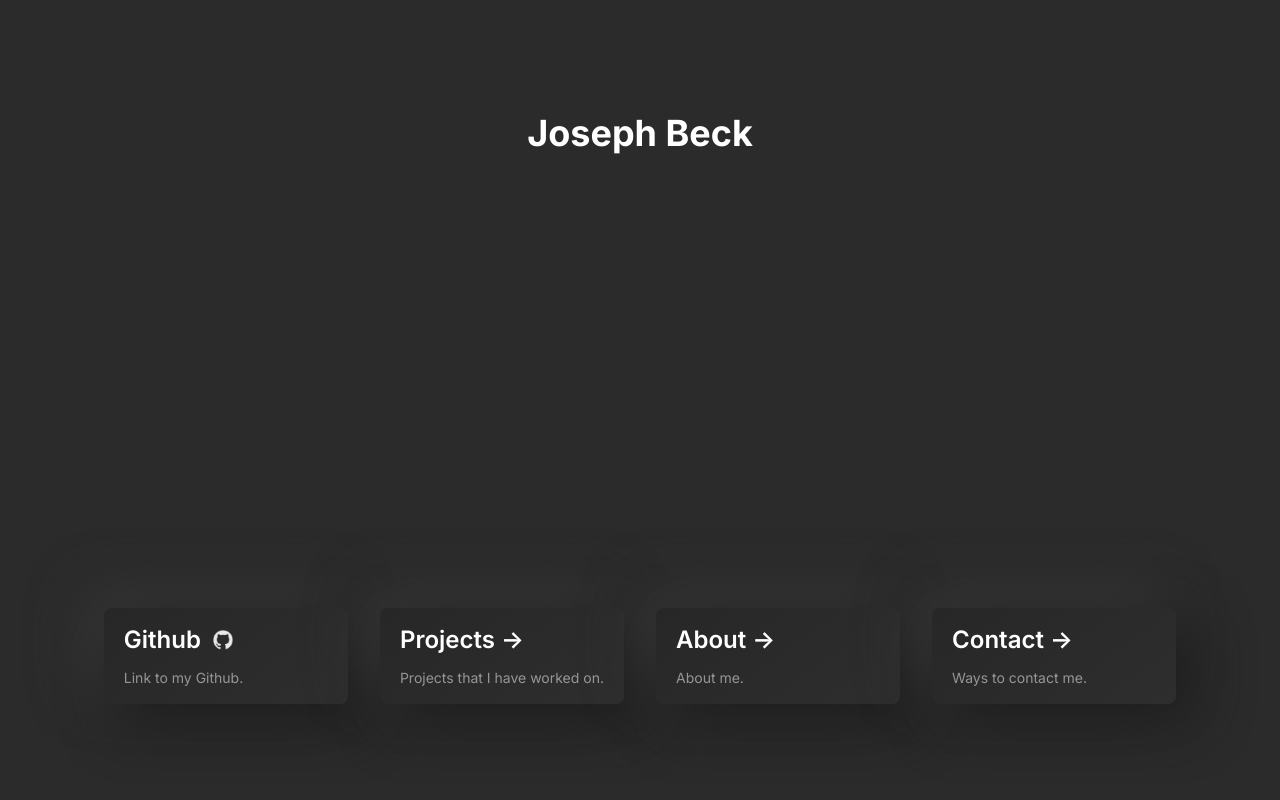
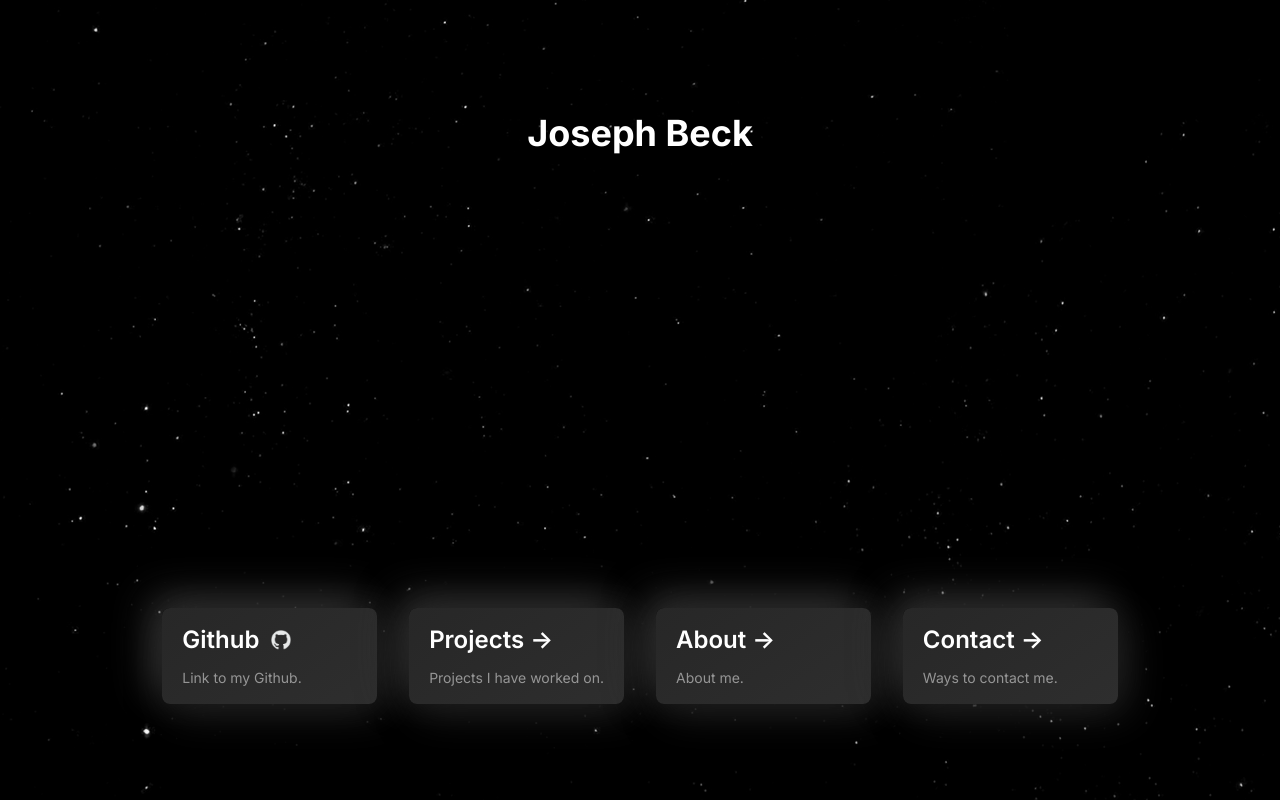
Before and after one commit to joseph-beck/joseph-beck.com, a Next.js app: page / in a window 1280 px wide. Built offline with nearby package versions, Linux system fonts and the light colour scheme.

Commit message:
added star background?

```diff
--- a/pages/index.tsx
+++ b/pages/index.tsx
@@ -13,13 +13,13 @@ export default function Home() {
 
       <div className={`${styles.group} ${styles.lowerGroup}`}>
         {GithubLink()}
-
         {ProjectsLink()}
-
         {AboutLink()}
-
         {ContactLink()}
       </div>
+
+      <div className={`${styles.stars}`}></div>
+      <div className={`${styles.twinkling}`}></div>
     </main>
   )
 }
@@ -76,7 +76,7 @@ const ProjectsLink = () => {
       <p
         className={`${inter.className} ${styles.boxText}`}
       >
-        Projects that I have worked on.
+        Projects I have worked on.
       </p>
     </Link>
   );
--- a/styles/index.module.css
+++ b/styles/index.module.css
@@ -8,15 +8,44 @@
   padding: 6rem;
 }
 
+@keyframes move-twink-back {
+  from {background-position:0 0;}
+  to {background-position:-10000px 5000px;}
+}
+
+.stars, .twinkling {
+  position:absolute;
+  top:0;
+  left:0;
+  right:0;
+  bottom:0;
+  width:100%;
+  height:100%;
+  display:block;
+}
+
+.stars {
+  background:#000 url(../public/stars.png) repeat top center;
+  z-index: 0;
+}
+
+.twinkling{
+  background:transparent url(../public/twinkling.png) repeat top center;
+  z-index: 1;
+  animation:move-twink-back 1000s linear infinite;
+}
+
 .title {
   border-radius: 0.5rem;
   border-width: 1px;
   border-color: transparent;
 
+  top: 10rem;
   padding-left: 1.25rem;
   padding-right: 1.25rem;
   padding-top: 1rem;
   padding-bottom: 1rem;
+  z-index: 2;
 }
 
 .titleText {
@@ -31,6 +60,7 @@
   margin-bottom: 8rem;
   display: grid;
   text-align: center;
+  z-index: 2;
 }
 
 .lowerGroup {
@@ -46,8 +76,8 @@
 
   border-radius: 0.5rem;
   background: linear-gradient(145deg, #272727, #2e2e2e);
-  box-shadow: 15px 15px 55px #1c1c1c,
-             -15px -15px 55px #3a3a3a;
+  box-shadow: 10px 10px 40px #1c1c1c,
+             -10px -10px 40px #3a3a3a;
 
   padding-left: 1.25rem;
   padding-right: 1.25rem;
@@ -60,14 +90,9 @@
 }
 
 .box:hover {
-  --tw-border-opacity: 1;
-  --tw-bg-opacity: 1;
-
-  border-color: rgb(30 30 30 / var(--tw-border-opacity));
-  background-color: rgb(10 10 10 / var(--tw-bg-opacity));
   background: linear-gradient(145deg, #191919, #1e1e1e);
-  box-shadow:  15px 15px 55px #121212,
-             -15px -15px 55px #262626;
+  box-shadow:  10px 10px 40px #121212,
+             -10px -10px 40px #262626;
 }
 
 .boxText {
```
Also changed, not shown: public/stars.png (added), public/twinkling.png (added).
